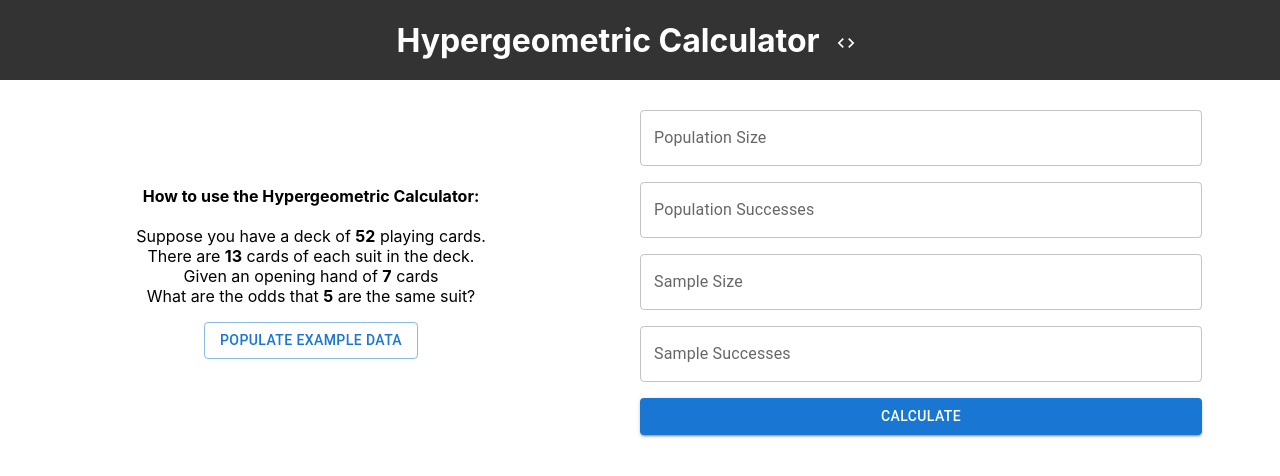
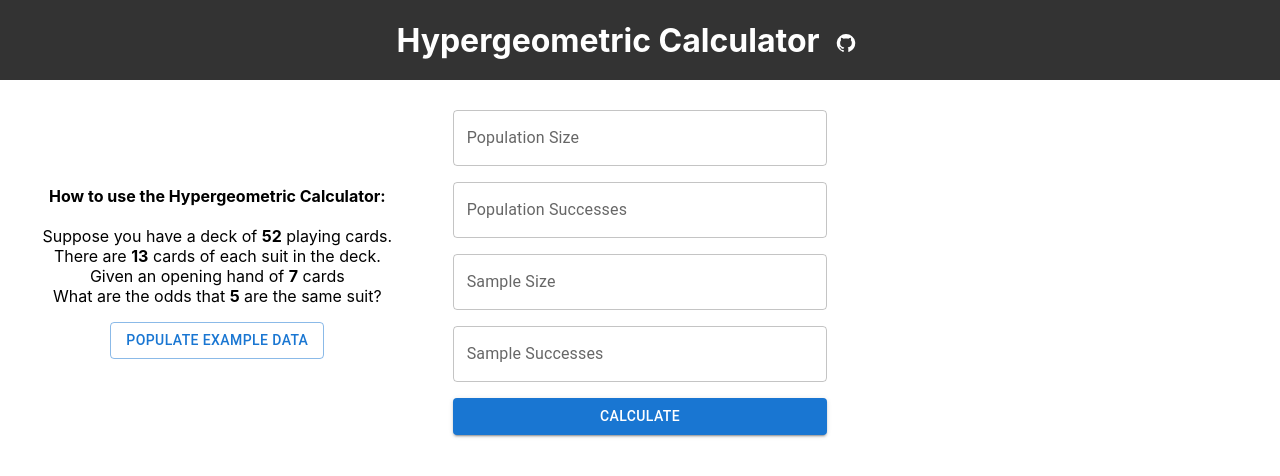
Before and after one commit to blakescode/hypergeometric-react-app, a React (Create React App) app: page / in a window 1280 px wide. Shown: the top 476 px of the page. Built offline with nearby package versions, Linux system fonts and the light colour scheme.

Commit message:
header component

```diff
--- a/src/App.css
+++ b/src/App.css
@@ -1,13 +1,3 @@
-.Header {
-  background-color: rgb(51, 51, 51);
-  height: 10vh;
-  display: flex;
-  flex-direction: column;
-  align-items: center;
-  justify-content: center;
-  color: white;
-}
-
 .Form {
   text-align: center;
   display: flex;
@@ -31,7 +21,4 @@
   .stack-example {
     margin-top: -15px;
   }
-  .header-button {
-    display: none !important;
-  }
 }
--- a/src/App.js
+++ b/src/App.js
@@ -1,12 +1,11 @@
 import './App.css';
 import React, { useState } from 'react';
+import Header from './components/Header';
 import Button from '@mui/material/Button';
 import TextField from '@mui/material/TextField';
 import Stack from '@mui/material/Stack';
 import Grid from '@mui/material/Grid';
-import Tooltip from '@mui/material/Tooltip'
 import { calculate } from './services/calculator';
-import CodeIcon from '@mui/icons-material/Code';
 
 function App() {
   const results = {
@@ -57,22 +56,7 @@ function App() {
 
   return (
     <div className="App">
-      <div className="Header">
-        <h1>
-          Hypergeometric Calculator
-          <Tooltip title="View Code on Github">
-            <Button
-              variant="link"
-              color="default"
-              className="header-button"
-              startIcon={<CodeIcon />}
-              href="https://github.com/blakescode/hypergeometric-react-app"
-              target="_blank"
-            >
-            </Button>
-          </Tooltip>
-        </h1>
-      </div>
+      <Header />
       <div className="Form">
         <Grid
           container
@@ -80,9 +64,9 @@ function App() {
           justifyContent="center"
           spacing={6}
         >
-          <Grid item xs={12} sm={12} md>
+          <Grid item xs={12} sm={12} md={4}>
             <Stack spacing={2} className='stack-example'>
-              <p className="example">
+              <p>
                 <b>How to use the Hypergeometric Calculator:</b><br/>
                 <br/>
                 Suppose you have a deck of <b>52</b> playing cards.<br/>
@@ -99,7 +83,7 @@ function App() {
               </Button>
             </Stack>
           </Grid>
-          <Grid item xs={12} sm md>
+          <Grid item xs={12} sm md={4}>
             <Stack spacing={2} className='stack-form'>
               <TextField
                 id="populationSize"
@@ -141,7 +125,7 @@ function App() {
               </Button>
             </Stack>
           </Grid>
-          <Grid item xs={12} sm md="auto">
+          <Grid item xs={12} sm md={4}>
             { state.hasBeenCalculated &&
               <Stack spacing={2} className='stack-results'>
                 <TextField
--- /dev/null
+++ b/src/components/Header.css
@@ -0,0 +1,15 @@
+.Header {
+  background-color: rgb(51, 51, 51);
+  height: 10vh;
+  display: flex;
+  flex-direction: column;
+  align-items: center;
+  justify-content: center;
+  color: white;
+}
+
+@media screen and (max-width: 992px) {
+  .header-button {
+    display: none !important;
+  }
+}
--- /dev/null
+++ b/src/components/Header.js
@@ -0,0 +1,27 @@
+import './Header.css';
+import Tooltip from '@mui/material/Tooltip'
+import Button from '@mui/material/Button';
+import GitHubIcon from '@mui/icons-material/GitHub';
+
+const Header = () => {
+  return(
+    <div className="Header">
+      <h1>
+        Hypergeometric Calculator
+        <Tooltip title="View Code on Github">
+          <Button
+            variant="link"
+            color="default"
+            className="header-button"
+            startIcon={<GitHubIcon />}
+            href="https://github.com/blakescode/hypergeometric-react-app"
+            target="_blank"
+          >
+          </Button>
+        </Tooltip>
+      </h1>
+    </div>
+  )
+}
+
+export default Header
```
Also changed, not shown: 1 other file (tests, documents, lock files or other folders).
